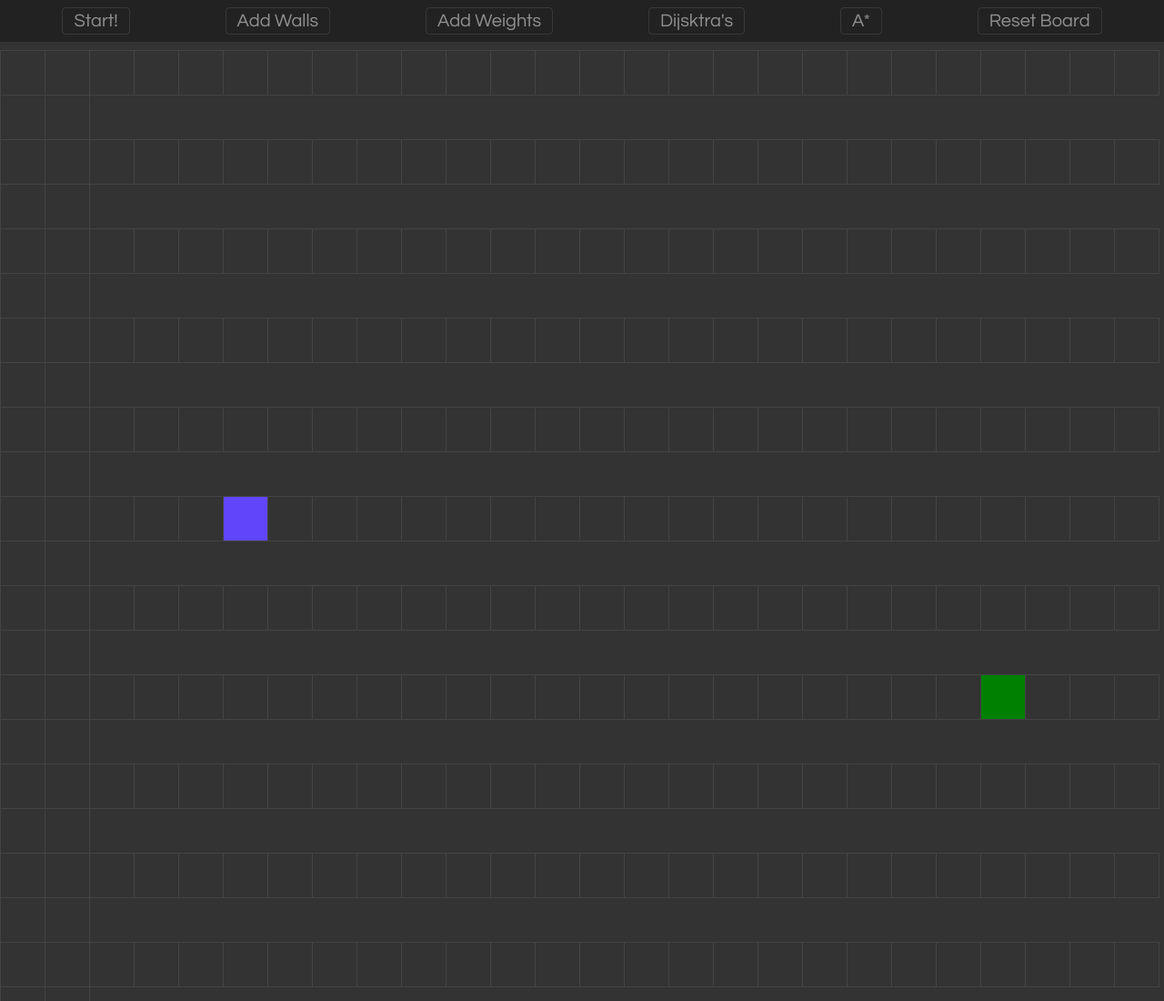
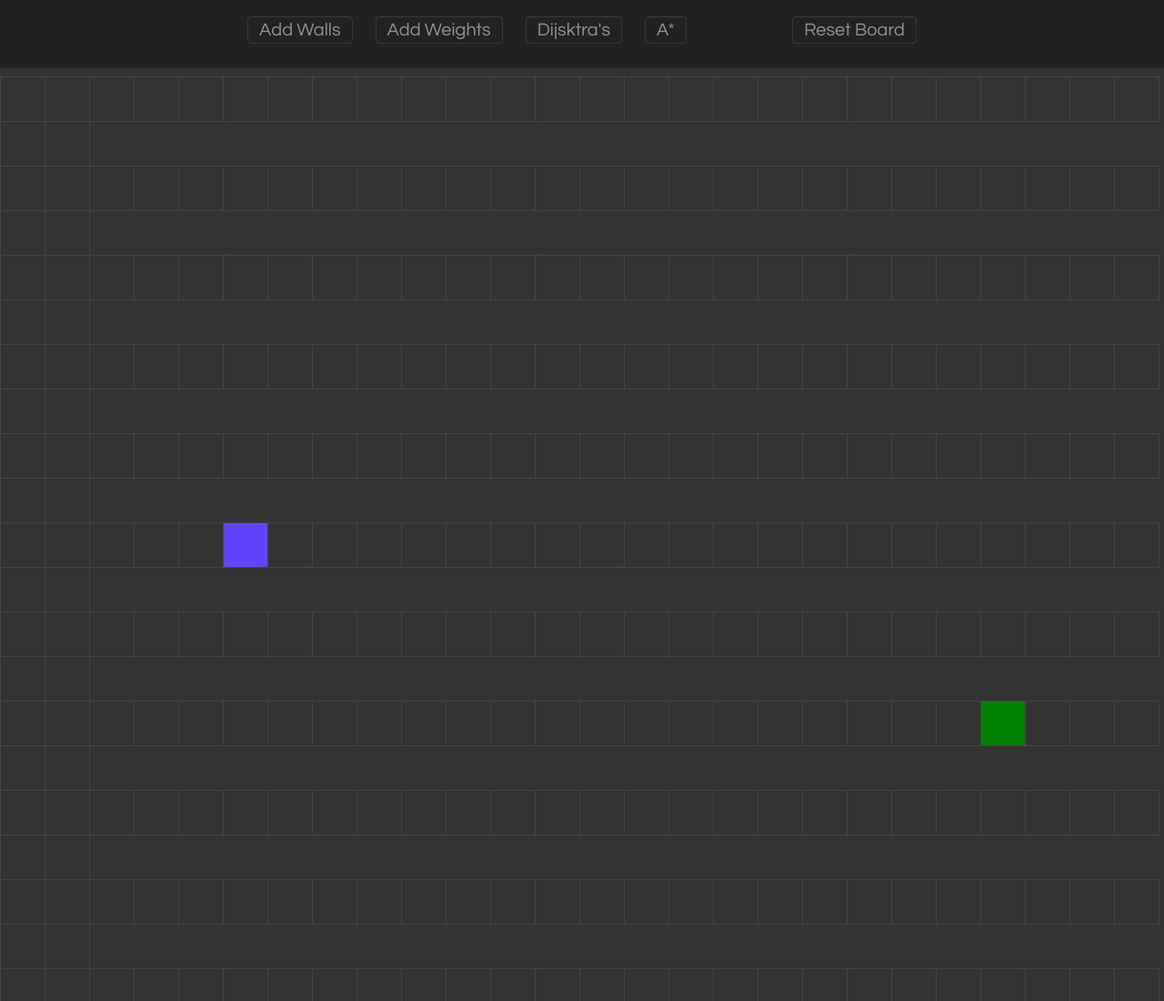
Before and after one commit to peterg4/Pathfinder, a React app: page / in a window 1280 px wide. Shown: the top 1100 px of the page at 91% size. Built offline with nearby package versions, Linux system fonts and the light colour scheme.

Commit message:
fixed some local merge issues, same as last working commit

```diff
--- a/package.json
+++ b/package.json
@@ -13,7 +13,7 @@
     "react-scripts": "3.4.0"
   },
   "scripts": {
-    "predeploy" : "npm run build",
+    "predeploy": "npm run build",
     "deploy": "gh-pages -d build",
     "start": "react-scripts start",
     "build": "react-scripts build",
--- a/src/index.css
+++ b/src/index.css
@@ -3,7 +3,23 @@ body {
   background-color: #333333;
   color: ivory;
 }
-
+.navbar{
+  height: 75px;
+  width: 100%;
+  display: block;
+  text-align: left;
+}
+.navbar-toggler{
+  margin-top: 10px;
+  margin-right: 25px;
+}
+.first{
+  margin-left: 20vw;
+}
+.last{
+  float: right;
+  margin-right: 20vw;
+}
 .board-row:after {
   clear: both;
   content: "";
--- a/src/index.js
+++ b/src/index.js
@@ -336,12 +336,11 @@ class Board extends React.Component {
 
         <div>
         <nav className="navbar navbar-dark dark">
-            <button className="navbar-toggler center reset"onClick={() => this.BFS(this.state.xStart,this.state.yStart)}> Start!</button>
-            <button className="navbar-toggler center reset"onClick={() => this.toggleWall()}> Add Walls</button>
-            <button className="navbar-toggler center reset"onClick={() => this.toggleWeight()}> Add Weights</button>
-            <button className="navbar-toggler center reset"onClick={() => this.BFS(this.state.xStart,this.state.yStart)}> Dijsktra's</button>
-            <button className="navbar-toggler center reset"onClick={() => this.A_star(this.state.xStart,this.state.yStart)}> A*</button>
-            <button className="navbar-toggler center reset"onClick={() => this.resetState()}> Reset Board</button>
+            <button className="navbar-toggler reset first"onClick={() => this.toggleWall()}> Add Walls</button>
+            <button className="navbar-toggler reset"onClick={() => this.toggleWeight()}> Add Weights</button>
+            <button className="navbar-toggler reset"onClick={() => this.BFS(this.state.xStart,this.state.yStart)}> Dijsktra's</button>
+            <button className="navbar-toggler  reset"onClick={() => this.A_star(this.state.xStart,this.state.yStart)}> A*</button>
+            <button className="navbar-toggler reset last"onClick={() => this.resetState()}> Reset Board</button>
         </nav>
 
         <div className="status">{status}</div>
```
